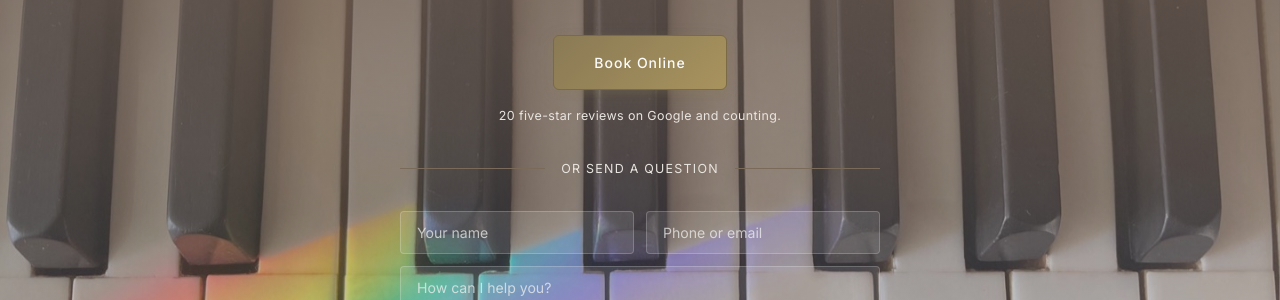
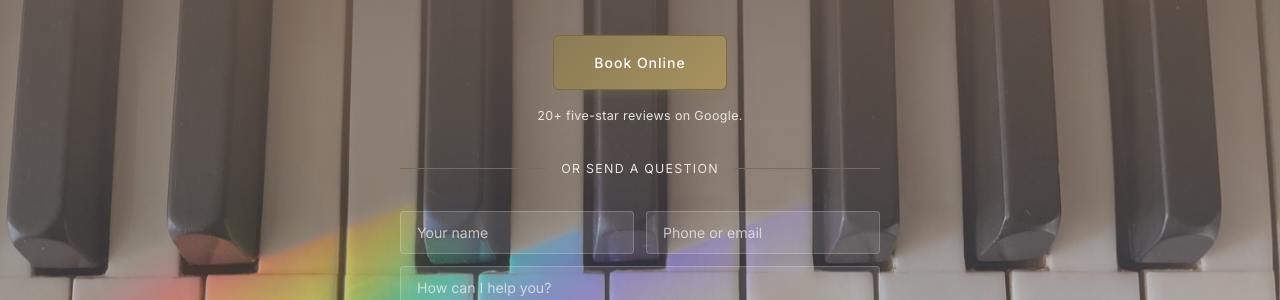
Before and after one commit to jacoblast/jacoblast.github.io, a Jekyll site: the page built from index.html, in a window 1280 px wide and 900 px high, scrolled down 6286 px. Shown: the part 136-436 px from the top of the window. Built offline with Jekyll 4.4.1, drawn with Linux system fonts in a browser that asks for light colours; some web fonts are replaced.

Commit message:
Update CTA review line to 20+; fix robots.txt sitemap to bare domain
Co-Authored-By: Claude Opus 4.8 <noreply@anthropic.com>

```diff
--- a/index.html
+++ b/index.html
@@ -213,7 +213,7 @@ canonical: "https://wholetonepiano.com/"
       <h2 id="cta-heading" class="reveal">Ready to hear what your piano can do?</h2>
       <p class="cta-sub reveal">Let's find out what you've been missing.</p>
       <a href="https://gazelleapp.io/scheduling/PTzzQzkjY8c6nv3dxPmqThLn" class="btn btn-primary cta-book-online reveal" target="_blank" rel="noopener">Book Online</a>
-      <p class="cta-reviews reveal">20 five-star reviews on Google and counting.</p>
+      <p class="cta-reviews reveal">20+ five-star reviews on Google.</p>
       <div class="cta-or reveal"><span>or send a question</span></div>
       <form class="cta-form reveal" id="contact-form" action="https://api.web3forms.com/submit" method="POST">
         <input type="hidden" name="access_key" value="56c5b111-26d0-48b8-a48d-d360459ad533">
--- a/robots.txt
+++ b/robots.txt
@@ -1,4 +1,4 @@
 User-agent: *
 Allow: /
 
-Sitemap: https://www.wholetonepiano.com/sitemap.xml
+Sitemap: https://wholetonepiano.com/sitemap.xml
```
